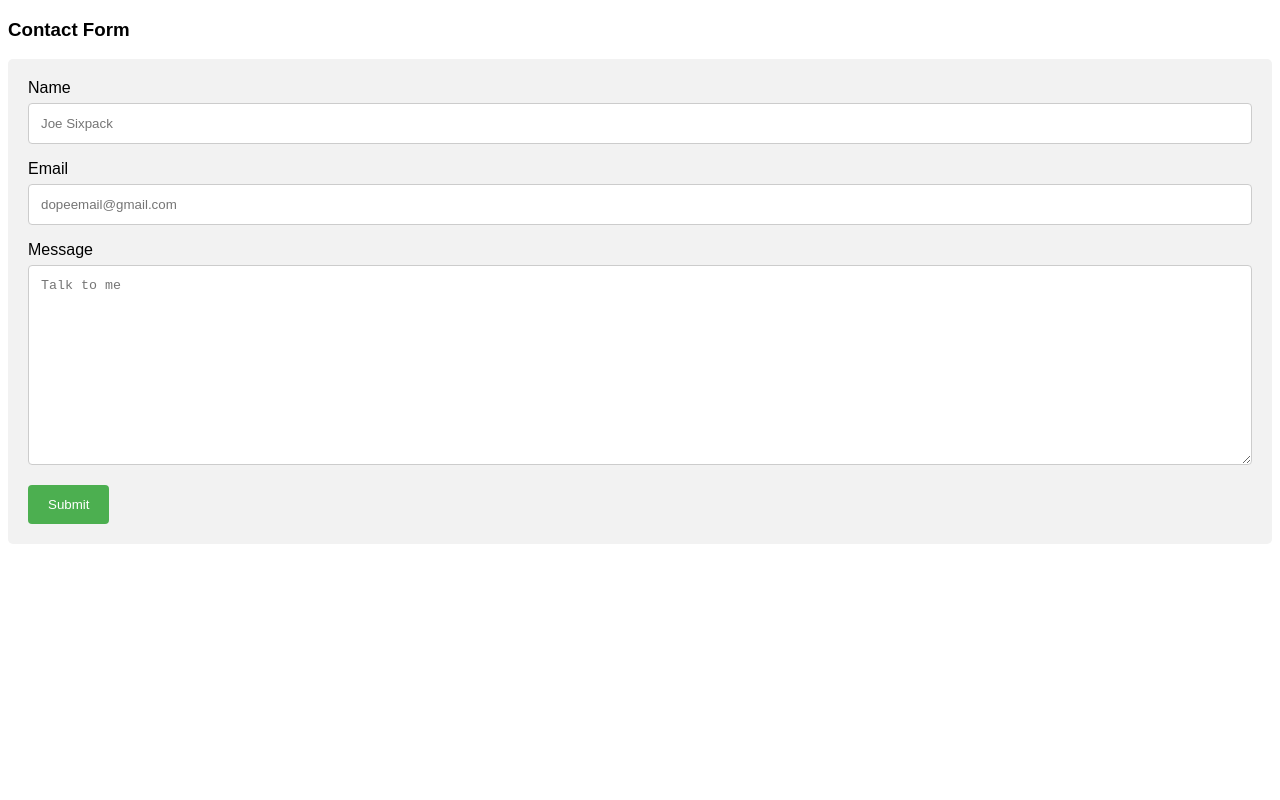
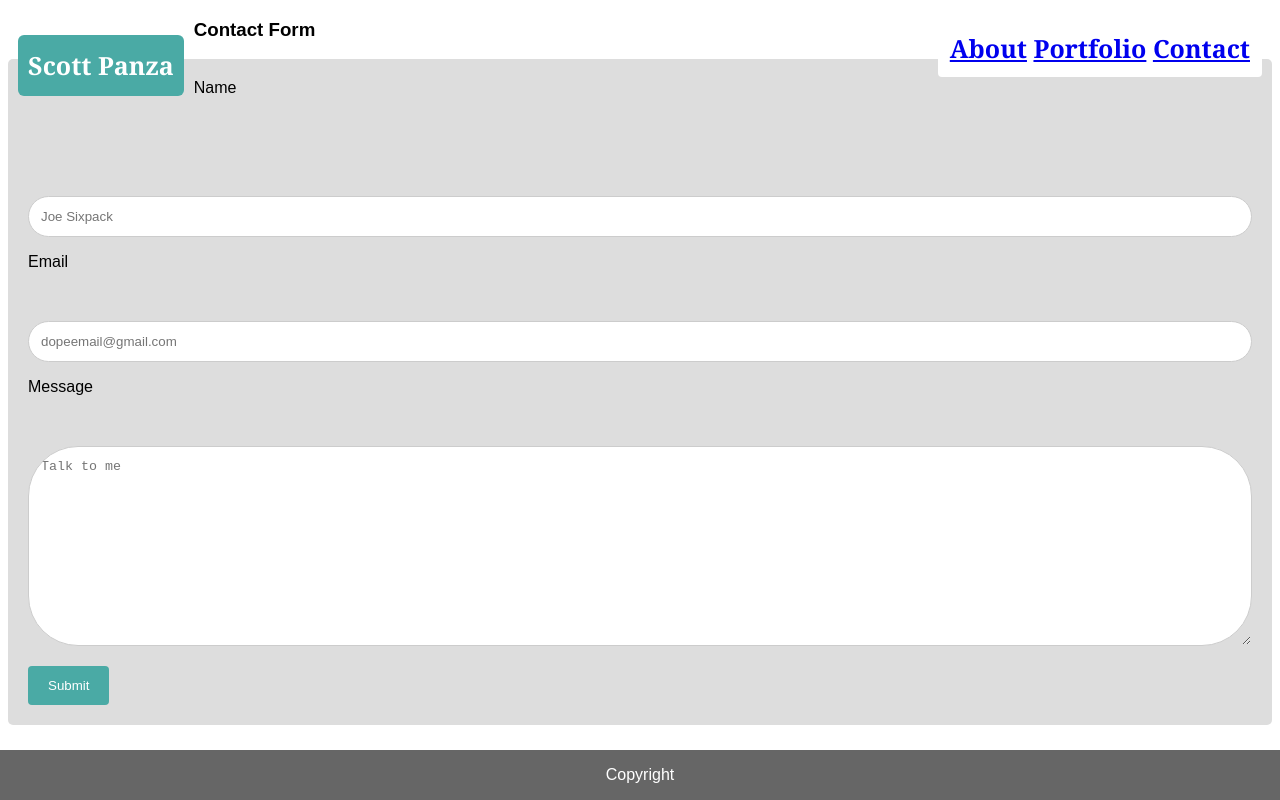
Before and after one commit to scottpanza/Basic-Portfolio, a plain HTML site: page contact.html in a window 1280 px wide. Drawn offline with Linux system fonts and the light colour scheme; files whose address does not match are found by name.

Commit message:
saturday update

```diff
--- a/Assets/css/style.css
+++ b/Assets/css/style.css
@@ -1,4 +1,4 @@
-.header a.logo {
+.header h1 {
     background-color: #4aaaa5;
     font-size: 25px;
     font-weight: bold;
@@ -8,6 +8,10 @@
     line-height: 25px;
     font-family: Georgia, 'Times New Roman', Times, serif;
     padding: 18px 10px;
+    border-color: #cccccc;
+    margin-left: 10px;
+    margin-right: 10px;
+    margin-bottom: 50px;
 }
 .header-right {
     float: right;
@@ -16,8 +20,26 @@
     font-weight: bold;
     border-radius: 4px;
     padding: 12px;
+    background-color: #ffffff;
+    border-color: #cccccc;
+    margin-left: 10px;
+    margin-right: 10px;
+    margin-bottom: 50px;
     }
 
 a:hover {
-    background-color: #4aaaa5
+    background-color: #4aaaa5;
 }
+.wrapper {
+    padding: 150px;
+}
+
+.footer {
+    position: fixed;
+    left: 0;
+    bottom: 0;
+    width: 100%;
+    background-color: #666666;
+    color: white;
+    text-align: center;
+}
--- a/contact.html
+++ b/contact.html
@@ -1,5 +1,17 @@
 <!DOCTYPE html>
 <html>
+        <link rel="stylesheet" type="text/css" href="C:\Basic-Portfolio\Assets\css\style.css">
+<header>
+                <!--wrapper here-->
+            <div class="header">
+                <h1>Scott Panza</h1>
+                <div class="header-right">
+                    <a href="C:\Basic-Portfolio\index.html">About</a>
+                    <a href="C:\Basic-Portfolio\portfolio.html">Portfolio</a>
+                    <a href="C:\Basic-Portfolio\contact.html">Contact</a>
+                </div>
+</header>
+
 <head>
 <meta name="viewport" content="width=device-width, initial-scale=1">
 <style>
@@ -10,15 +22,15 @@ input[type=text], select, textarea {
     width: 100%;
     padding: 12px;
     border: 1px solid #ccc;
-    border-radius: 4px;
+    border-radius: 50px;
     box-sizing: border-box;
-    margin-top: 6px;
+    margin-top: 50px;
     margin-bottom: 16px;
     resize: vertical;
 }
 
 input[type=submit] {
-    background-color: #4CAF50;
+    background-color: #4aaaa5;
     color: white;
     padding: 12px 20px;
     border: none;
@@ -27,12 +39,12 @@ input[type=submit] {
 }
 
 input[type=submit]:hover {
-    background-color: #45a049;
+    background-color: #4aaaa5;
 }
 
 .container {
     border-radius: 5px;
-    background-color: #f2f2f2;
+    background-color: #dddddd;
     padding: 20px;
 }
 </style>
@@ -55,6 +67,10 @@ input[type=submit]:hover {
     <input type="submit" value="Submit">
   </form>
 </div>
-
+</div>
+<div class="footer">
+        <p>Copyright</p>
+      </div>
+</body>
 </body>
 </html>
```
Also changed, not shown: index.html (+6 -2 lines).
